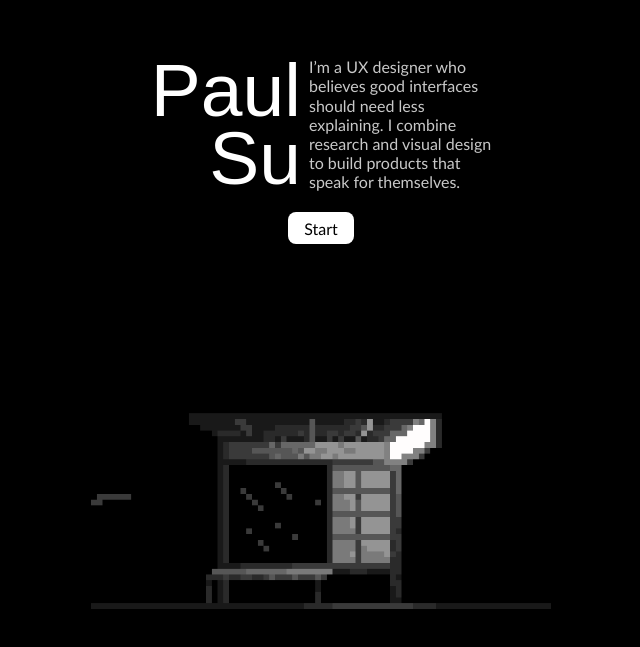
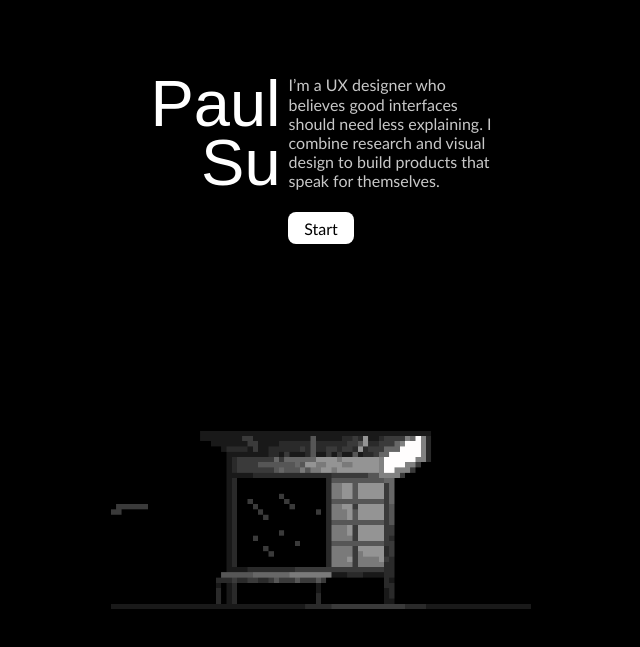
Before and after one commit to psuuzu/portfolio1, a Next.js app: page / in a window 1280 px wide. Shown: the part 135-782 px from the top of the page, without its empty margins (319-959 px from the left). Built offline with nearby package versions, Linux system fonts and the light colour scheme; a web font is replaced by a local one.

Commit message:
update title spacing, case study wording and image size

```diff
--- a/app/page.jsx
+++ b/app/page.jsx
@@ -121,7 +121,7 @@ if (project === "ux") {
           <Landing project={project} setProject={setProject} showSecondDiv={showSecondDiv} setShowSecondDiv={setShowSecondDiv}></Landing>
         </div>
       <div className='flex justify-center h-auto'>
-      <img src="/images/anim8c.gif" alt="gif" className='max-w-[90vw] max-h-[30vh] sm:max-w-[460px] w-auto select-none pointer-events-none'/>
+      <img src="/images/anim8c.gif" alt="gif" className='max-w-[90vw] max-h-[30vh] sm:max-w-[420px] w-auto select-none pointer-events-none'/>
       </div>
     </section>
 
--- a/app/surroundsound/page.jsx
+++ b/app/surroundsound/page.jsx
@@ -48,7 +48,7 @@ export default function Surroundsoundm() {
         <section className='flex justify-center bg-[#1e1e1e]'>
             <div className='w-[90vw] sm:w-[70vw] md:w-[60vw] lg:w-[50vw] h-auto'>
                 <p className="!text-[20px] mt-[60px] !text-white">
-                    From personal observations : music fits different occasions. While Spotify's recommendations are strong for discovery, curating them into dedicated playlists takes significant manual effort.
+                    Music fits different occasions. While Spotify's recommendations are strong for discovery, curating and filtering takes significant manual effort.
                 </p>
                 <p className="mt-[20px]">
                 As the sole UI designer in the team, I facilitated the end to end design process: market research, ideation, wireframing and prototyping.
--- a/components/title.jsx
+++ b/components/title.jsx
@@ -3,12 +3,32 @@ export default function Title(){
     <div className="flex justify-center items-start">
         <div className="flex justify-end">
         <div className="flex-end">
-         <h1 className='text-[70px] sm:text-[75px] text-right pr-1'>Paul</h1>
-         <h1 className='text-[70px] sm:text-[75px] text-right pr-1'>Su</h1>
+         <h1 className='text-[70px] sm:text-[65px] text-right pr-1'>Paul</h1>
+         <h1 className='text-[70px] sm:text-[65px] text-right pr-1'>Su</h1>
         </div>
         </div>
         <div className="flex justify-start items-start">
-        <div className=' flex-col h-auto'>
+        <div className="flex-col h-auto hidden sm:block">
+            <p className="text-[16px] pl-1">
+               I’m a UX designer who
+            </p>
+            <p className="text-[16px] pl-1">
+               believes good interfaces
+            </p>
+            <p className="text-[16px] pl-1">
+               should need less explaining. I
+            </p>
+            <p className="text-[16px] pl-1">
+               combine research and visual
+            </p>
+            <p className="text-[16px] pl-1">
+               design to build products that
+            </p>
+            <p className="text-[16px] pl-1">
+               speak for themselves.
+            </p>
+        </div>
+        <div className='flex-col h-auto sm:hidden'>
             <p className="text-[16px] pl-1">
                I’m a UX designer who
             </p>
```
Lines whose indentation alone changed are shown as unchanged.
